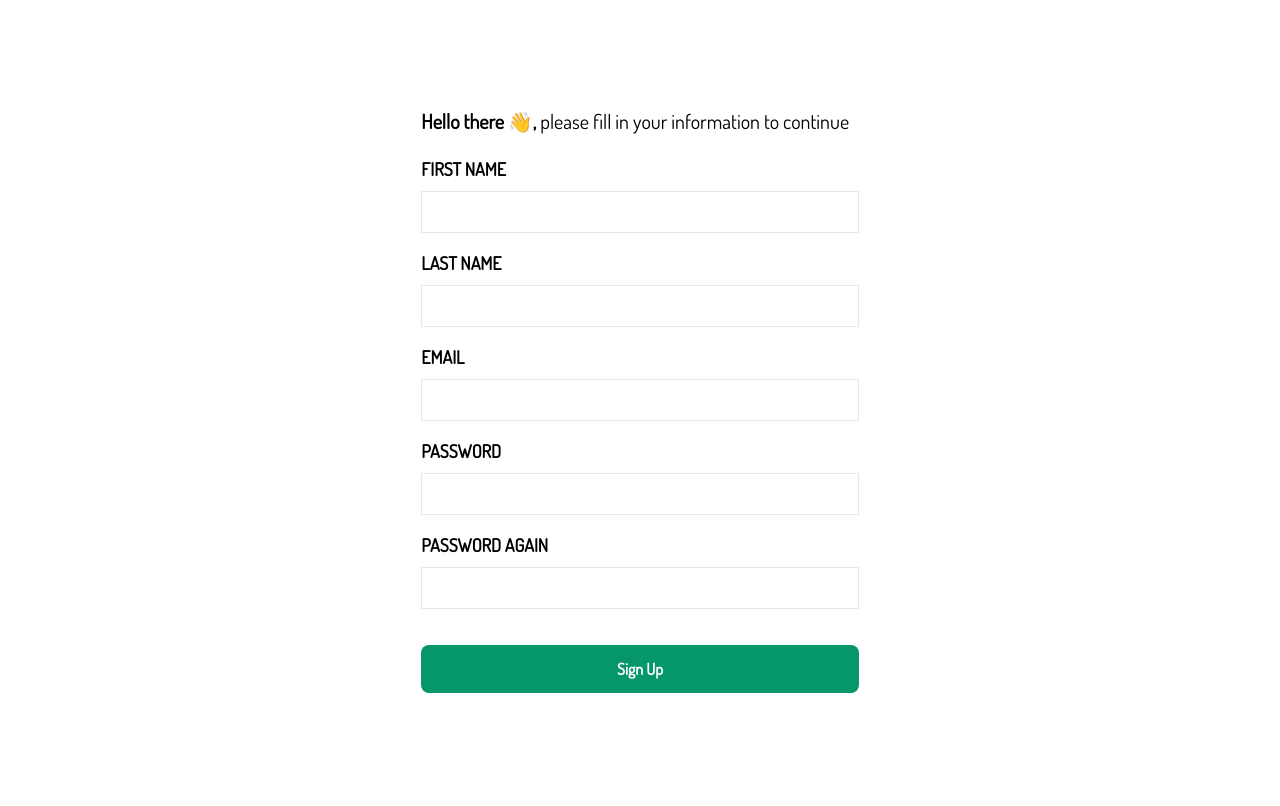
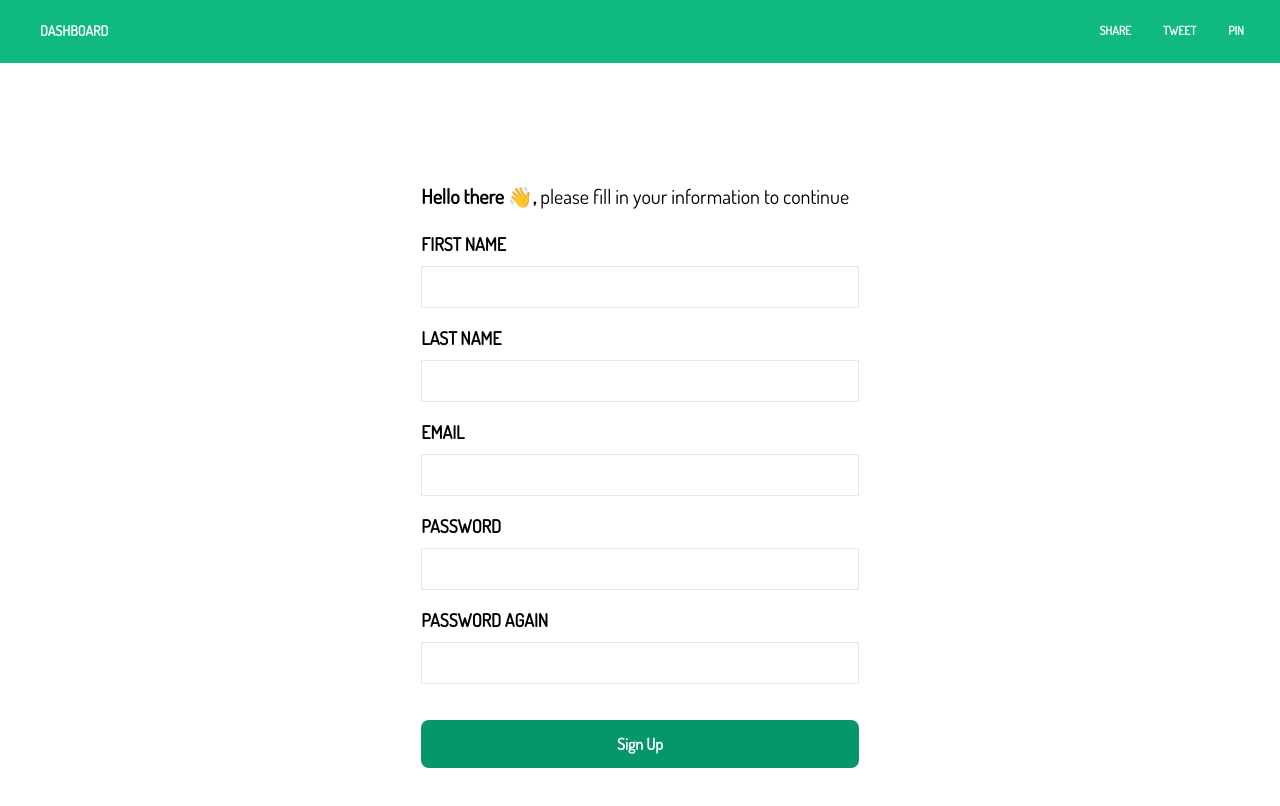
Before and after one commit to Strayko/Devixon, an Angular app in the folder DevixonUI/: page /registration in a window 1280 px wide. Shown: the top 806 px of the page. Built offline with nearby package versions, Linux system fonts and the light colour scheme.

Commit message:
save token local storage and req interceptor

```diff
--- a/DevixonUI/src/app/app.module.ts
+++ b/DevixonUI/src/app/app.module.ts
@@ -2,21 +2,26 @@ import { BrowserModule } from '@angular/platform-browser';
 import { NgModule } from '@angular/core';
 
 import { AppComponent } from './dashboard/app.component';
-import {appRoutes} from './routes';
+import { appRoutes } from './routes';
 import { RouterModule } from '@angular/router';
 import { DevixonAppComponent } from './devixon-app.component';
-import {RegistrationComponent} from './registration/registration.component';
-import {FormsModule, ReactiveFormsModule} from '@angular/forms';
-import {UserService} from './shared/user.service';
-import {HttpClientModule} from '@angular/common/http';
-import {LoginComponent} from './login/login.component';
+import { RegistrationComponent } from './registration/registration.component';
+import { FormsModule, ReactiveFormsModule } from '@angular/forms';
+import { UserService } from './shared/user.service';
+import { HTTP_INTERCEPTORS, HttpClientModule } from '@angular/common/http';
+import { LoginComponent } from './login/login.component';
+import { NavComponent } from './nav/nav.component';
+import { DetailsComponent } from './userDetails/details.component';
+import { JwtInterceptor } from './shared/jwt.interceptor';
 
 @NgModule({
   declarations: [
     AppComponent,
     RegistrationComponent,
     LoginComponent,
-    DevixonAppComponent
+    DevixonAppComponent,
+    NavComponent,
+    DetailsComponent
   ],
   imports: [
     BrowserModule,
@@ -26,7 +31,8 @@ import {LoginComponent} from './login/login.component';
     HttpClientModule
   ],
   providers: [
-    UserService
+    UserService,
+    {provide: HTTP_INTERCEPTORS, useClass: JwtInterceptor, multi: true}
   ],
   bootstrap: [DevixonAppComponent]
 })
--- a/DevixonUI/src/app/devixon-app.component.ts
+++ b/DevixonUI/src/app/devixon-app.component.ts
@@ -1,11 +1,19 @@
-import {Component} from '@angular/core';
+import {Component, OnInit} from '@angular/core';
+import {User} from './shared/user-details';
+import {UserService} from './shared/user.service';
+import {HTTP_INTERCEPTORS} from '@angular/common/http';
 
 @Component({
   selector: 'devixon-app',
   template: `
+    <nav-bar></nav-bar>
     <router-outlet></router-outlet>
   `
 })
-export class DevixonAppComponent {
+export class DevixonAppComponent{
+  user: User
 
+  constructor(private userService: UserService) {
+    this.userService.currentUser.subscribe(x => this.user = x)
+  }
 }
--- a/DevixonUI/src/app/login/login.component.ts
+++ b/DevixonUI/src/app/login/login.component.ts
@@ -2,7 +2,6 @@ import {Component, OnInit} from '@angular/core';
 import {FormControl, FormGroup, Validators} from '@angular/forms';
 import {UserService} from '../shared/user.service';
 import {Router} from '@angular/router';
-import {errorObject} from 'rxjs/internal-compatibility';
 
 @Component({
   templateUrl: './login.component.html',
@@ -47,9 +46,7 @@ export class LoginComponent implements OnInit{
           this.router.navigate(['/'])
         }
       }, (error) => {
-        let jsonStringify = JSON.stringify(error['error'])
-        let jsonParse = JSON.parse(jsonStringify)
-        this.invalidCredentials = jsonParse['errors']
+        this.invalidCredentials = error['error']['errors']
       })
     }
   }
--- /dev/null
+++ b/DevixonUI/src/app/nav/nav.component.html
@@ -0,0 +1,31 @@
+<nav class="relative flex flex-wrap items-center justify-between px-2 py-3 navbar-expand-lg bg-green-500 mb-3">
+  <div class="container px-4 mx-auto flex flex-wrap items-center justify-between">
+    <div class="w-full relative flex justify-between lg:w-auto  px-4 lg:static lg:block lg:justify-start">
+      <a class="text-sm font-bold leading-relaxed inline-block mr-4 py-2 whitespace-no-wrap uppercase text-white" [routerLink]="['/']">
+        Dashboard
+      </a>
+      <button class="text-white cursor-pointer text-xl leading-none px-3 py-1 border border-solid border-transparent rounded bg-transparent block lg:hidden outline-none focus:outline-none" type="button" (click)="toggleNavbar()">
+        <i class="fas fa-bars"></i>
+      </button>
+    </div>
+    <div class="lg:flex flex-grow items-center hidden" #examplecollapsenavbar>
+      <ul class="flex flex-col lg:flex-row list-none lg:ml-auto">
+        <li class="nav-item">
+          <a class="px-3 py-2 flex items-center text-xs uppercase font-bold leading-snug text-white hover:opacity-75" href="#pablo">
+            <span class="ml-2">Share</span>
+          </a>
+        </li>
+        <li class="nav-item">
+          <a class="px-3 py-2 flex items-center text-xs uppercase font-bold leading-snug text-white hover:opacity-75" href="#pablo">
+            <span class="ml-2">Tweet</span>
+          </a>
+        </li>
+        <li class="nav-item">
+          <a class="px-3 py-2 flex items-center text-xs uppercase font-bold leading-snug text-white hover:opacity-75" href="#pablo">
+            <span class="ml-2">Pin</span>
+          </a>
+        </li>
+      </ul>
+    </div>
+  </div>
+</nav>
--- /dev/null
+++ b/DevixonUI/src/app/nav/nav.component.ts
@@ -0,0 +1,16 @@
+import {Component, ElementRef, ViewChild} from '@angular/core';
+
+@Component({
+  selector: 'nav-bar',
+  templateUrl: './nav.component.html'
+})
+export class NavComponent {
+  @ViewChild('examplecollapsenavbar') examplecollapsenavbar: ElementRef
+
+
+
+  toggleNavbar() {
+
+  }
+
+}
--- /dev/null
+++ b/DevixonUI/src/app/shared/jwt.interceptor.ts
@@ -0,0 +1,29 @@
+import {Injectable} from '@angular/core';
+import {HttpEvent, HttpHandler, HttpInterceptor, HttpRequest} from '@angular/common/http';
+import {UserService} from './user.service';
+import {Observable} from 'rxjs';
+import ApiParams from '../shared/api-params.json';
+
+@Injectable()
+export class JwtInterceptor implements HttpInterceptor {
+  private localHost = ApiParams['localHost']
+
+  constructor(private userService: UserService) {
+  }
+
+  intercept(req: HttpRequest<any>, next: HttpHandler): Observable<HttpEvent<any>> {
+    const currentUser = this.userService.currentUserValue
+    // @ts-ignore
+    const isLoggedIn = currentUser && currentUser.token
+    const isApiUrl = req.url.startsWith(this.localHost)
+    if (isLoggedIn && isApiUrl) {
+      req = req.clone({
+        setHeaders: {
+          // @ts-ignore
+          Authorization: `Bearer ${currentUser.token}`
+        }
+      })
+    }
+    return next.handle(req)
+  }
+}
--- /dev/null
+++ b/DevixonUI/src/app/shared/user-details.ts
@@ -0,0 +1,7 @@
+export class User {
+  id: number
+  firstName: string
+  lastName: string
+  email: string
+  ts: string
+}
--- a/DevixonUI/src/app/shared/user.service.ts
+++ b/DevixonUI/src/app/shared/user.service.ts
@@ -1,14 +1,24 @@
 import {Injectable} from '@angular/core';
-import {Observable, of} from 'rxjs';
+import {BehaviorSubject, Observable, of} from 'rxjs';
 import {HttpClient, HttpHeaders} from '@angular/common/http';
 import {catchError, map} from 'rxjs/operators';
 import {ILoggedUser} from './logged-user';
 import ApiParams from '../shared/api-params.json';
+import {User} from './user-details';
 
 @Injectable()
 export class UserService {
   private localHost = ApiParams['localHost']
+  private currentUserSubject: BehaviorSubject<User>
+  public currentUser: Observable<User>
+
   constructor(private http: HttpClient) {
+    this.currentUserSubject = new BehaviorSubject<User>(JSON.parse(localStorage.getItem('currentUser')))
+    this.currentUser = this.currentUserSubject.asObservable()
+  }
+
+  public get currentUserValue(): User {
+    return this.currentUserSubject.value;
   }
 
   save(user) {
@@ -16,7 +26,6 @@ export class UserService {
     return this.http.post<ILoggedUser>(this.localHost + '/api/user/register', user, options)
       .pipe(
         map((data: ILoggedUser) => {
-          console.log(data)
           return data
         }), catchError(this.handleError<ILoggedUser>('saveUser')))
   }
@@ -25,13 +34,21 @@ export class UserService {
     let options = {headers: new HttpHeaders({'Content-Type': 'application/json'})}
     return this.http.post<ILoggedUser>(this.localHost + '/api/user/login', user, options)
       .pipe(
-        map((data: ILoggedUser) => {
+        map((data) => {
           if (data != null) {
+            localStorage.setItem('currentUser', JSON.stringify(data))
+            // @ts-ignore
+            this.currentUserSubject.next(data)
             return data
           }
           return catchError(this.handleError('loginUser'))
         })
       )
+  }
+
+  logout() {
+    localStorage.removeItem('currentUser');
+    this.currentUserSubject.next(null);
   }
 
   private handleError<T> (operation = 'operation', result?: T) {
--- a/DevixonUI/src/index.html
+++ b/DevixonUI/src/index.html
@@ -10,6 +10,7 @@
   <link href="https://unpkg.com/tailwindcss@^2/dist/tailwind.min.css" rel="stylesheet">
   <link rel="preconnect" href="https://fonts.gstatic.com">
   <link href="https://fonts.googleapis.com/css2?family=Dosis&display=swap" rel="stylesheet">
+  <script src="https://kit.fontawesome.com/f08113be36.js" crossorigin="anonymous"></script>
 </head>
 <body>
   <devixon-app></devixon-app>
```
Also changed, not shown: DevixonUI/src/app/userDetails/details.component.ts (added, +8 -0 lines), DevixonUI/src/app/userDetails/details.component.html (added).
